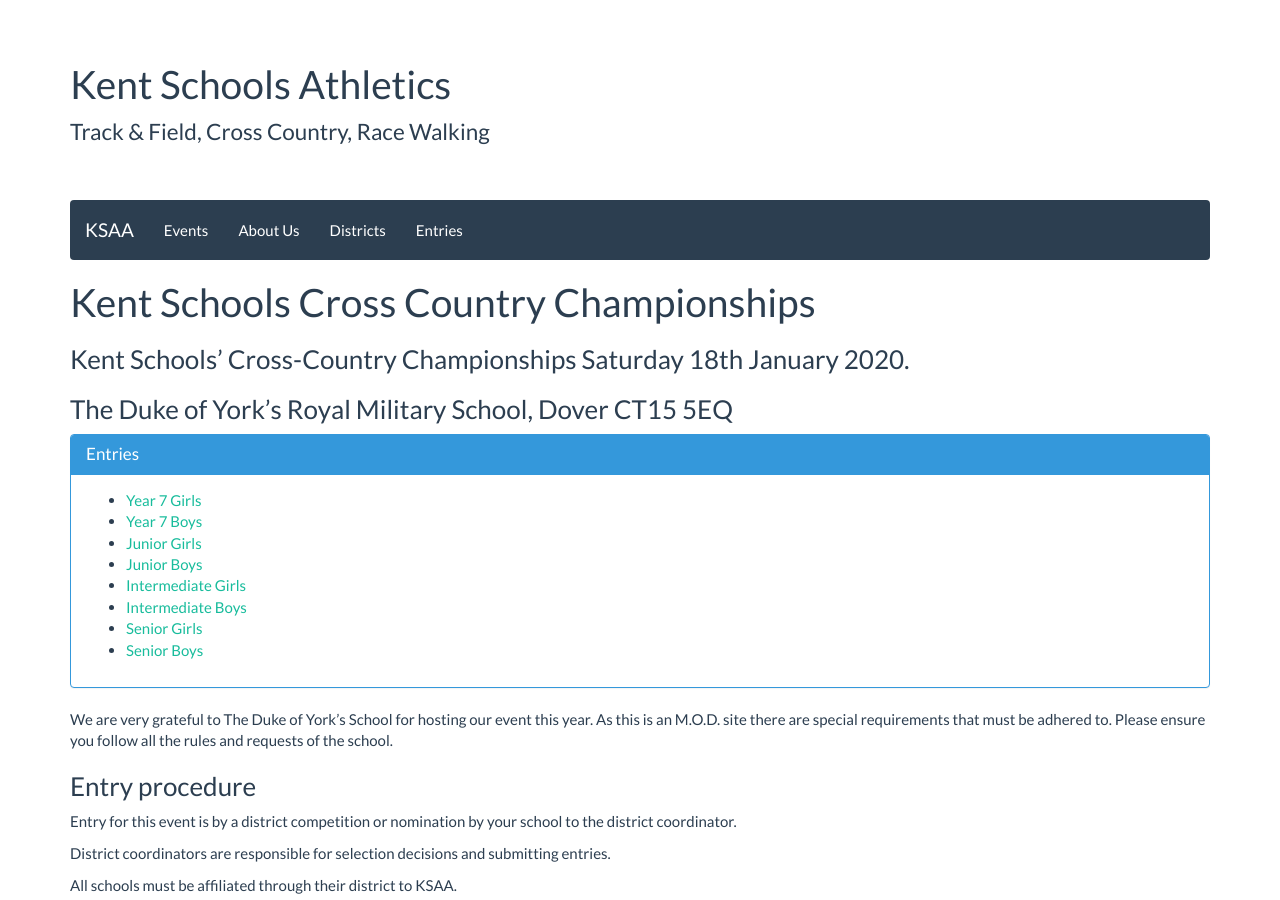
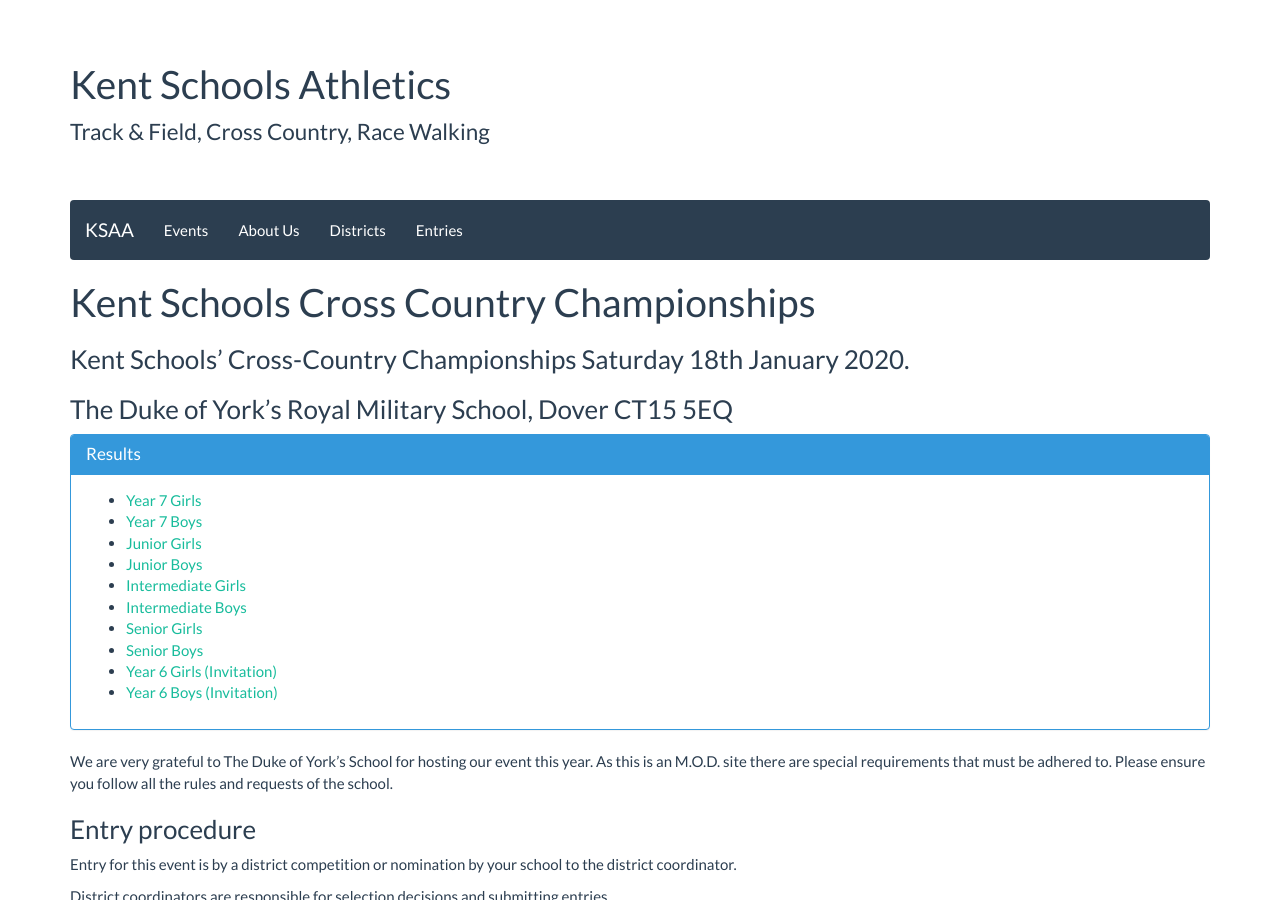
Before and after one commit to chrisnewark/chrisnewark.github.io, a Jekyll site: the page built from _events/19-20/2020-01-18-kent-schools-cross-country-champs.md, in a window 1280 px wide and 900 px high. Built offline with Jekyll 4.4.1, drawn with Linux system fonts in a browser that asks for light colours; nearby versions of some CDN libraries.

Commit message:
Update 2020-01-18-kent-schools-cross-country-champs.md

```diff
--- a/_events/19-20/2020-01-18-kent-schools-cross-country-champs.md
+++ b/_events/19-20/2020-01-18-kent-schools-cross-country-champs.md
@@ -11,18 +11,20 @@
 
 <div class="panel panel-info">
     <div class="panel-heading">
-        <h3 class="panel-title">Entries</h3>
+        <h3 class="panel-title">Results</h3>
     </div>
     <div class="panel-body">
         <ul>
-            <li><a href="/files/events/19-20/2020-01-18-kent-schools-cross-country-champs/Year7GirlsEntries.pdf">Year 7 Girls</a></li>
-            <li><a href="/files/events/19-20/2020-01-18-kent-schools-cross-country-champs/Year7BoysEntries.pdf">Year 7 Boys</a></li>
-            <li><a href="/files/events/19-20/2020-01-18-kent-schools-cross-country-champs/JuniorGirlsEntries.pdf">Junior Girls</a></li>
-            <li><a href="/files/events/19-20/2020-01-18-kent-schools-cross-country-champs/JuniorBoysEntries.pdf">Junior Boys</a></li>
-            <li><a href="/files/events/19-20/2020-01-18-kent-schools-cross-country-champs/IntermediateGirlsEntries.pdf">Intermediate Girls</a></li>
-            <li><a href="/files/events/19-20/2020-01-18-kent-schools-cross-country-champs/IntermediateBoysEntries.pdf">Intermediate Boys</a></li>
-            <li><a href="/files/events/19-20/2020-01-18-kent-schools-cross-country-champs/SeniorGirlsEntries.pdf">Senior Girls</a></li>
-            <li><a href="/files/events/19-20/2020-01-18-kent-schools-cross-country-champs/SeniorBoysEntries.pdf">Senior Boys</a></li>
+            <li><a href="/files/events/19-20/2020-01-18-kent-schools-cross-country-champs/KSAA-Cross-Country-Championships-Provisional-Y7-Girls-2020.pdf">Year 7 Girls</a></li>
+            <li><a href="/files/events/19-20/2020-01-18-kent-schools-cross-country-champs/KSAA-Cross-Country-Championships-Y7-Boys-2020.pdf.pdf">Year 7 Boys</a></li>
+            <li><a href="/files/events/19-20/2020-01-18-kent-schools-cross-country-champs/KSAA-Cross-Country-Championships-Junior-Girls-2020.pdf">Junior Girls</a></li>
+            <li><a href="/files/events/19-20/2020-01-18-kent-schools-cross-country-champs/KSAA-Cross-Country-Championships-Junior-Boys-2020.pdf">Junior Boys</a></li>
+            <li><a href="/files/events/19-20/2020-01-18-kent-schools-cross-country-champs/KSAA-Cross-Country-Championships-Inter-Girls-2020.pdf">Intermediate Girls</a></li>
+            <li><a href="/files/events/19-20/2020-01-18-kent-schools-cross-country-champs/KSAA-Cross-Country-Championships-Inter-Boys-2020.pdf">Intermediate Boys</a></li>
+            <li><a href="/files/events/19-20/2020-01-18-kent-schools-cross-country-champs/KSAA-Cross-Country-Championships-Senior-Girls-2020.pdf">Senior Girls</a></li>
+            <li><a href="/files/events/19-20/2020-01-18-kent-schools-cross-country-champs/KSAA-Cross-Country-Championships-Senior-Boys-2020.pdf">Senior Boys</a></li>
+            <li><a href="/files/events/19-20/2020-01-18-kent-schools-cross-country-champs/KSAA-Cross-Country-Championships-Y6-Girls-2020.pdf">Year 6 Girls (Invitation)</a></li>
+            <li><a href="/files/events/19-20/2020-01-18-kent-schools-cross-country-champs/KSAA-Cross-Country-Championships-Invitational-Y6-Boys-2020.pdf">Year 6 Boys (Invitation)</a></li>
         </ul>
     </div>
 </div>
```
